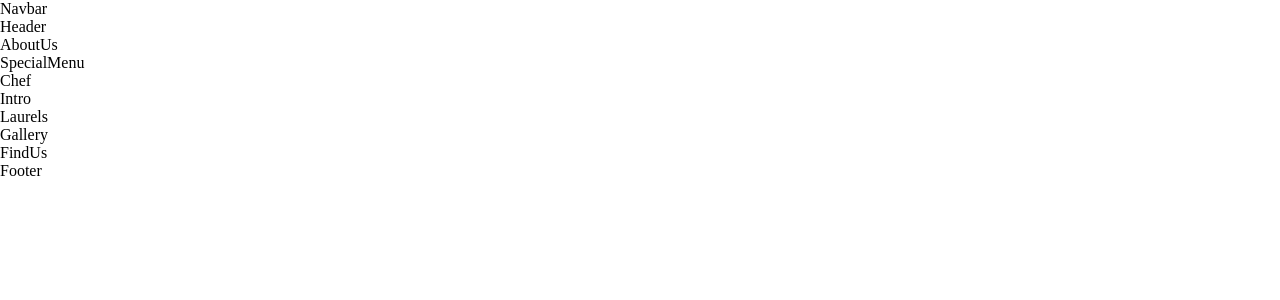
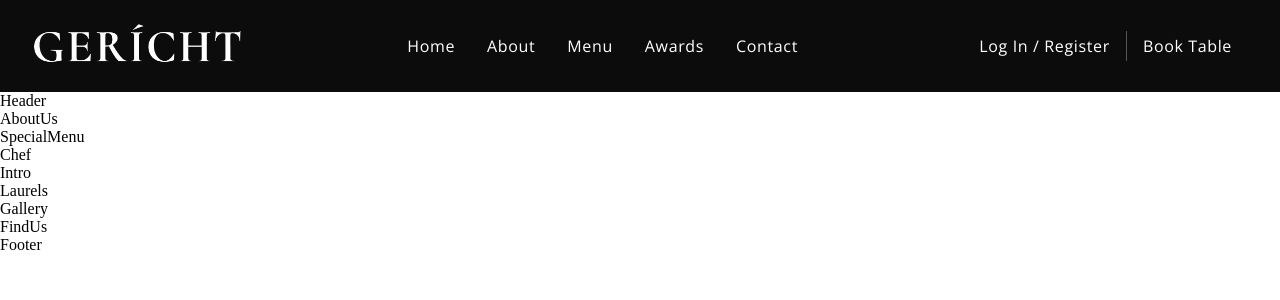
Before and after one commit to kodaas/Gericht, a React (Vite) app: page / in a window 1280 px wide. Shown: the top 300 px of the page. Built offline with nearby package versions, Linux system fonts and the light colour scheme; a web font is replaced by a local one.

Commit message:
Implemented Navbar

```diff
--- a/src/components/Navbar/Navbar.css
+++ b/src/components/Navbar/Navbar.css
@@ -0,0 +1,133 @@
+.app__navbar {
+    width: 100%;
+    display: flex;
+    justify-content: space-between;
+    align-items: center;
+    background: var(--color-black);
+
+    padding: 1rem 2rem;
+}
+
+.app__navbar-logo {
+    display: flex;
+    justify-content: flex-start;
+    align-items: center;
+}
+
+.app__navbar-logo img {
+    width: 150px;
+}
+
+.app__navbar-links {
+    flex: 1;
+    display: flex;
+    justify-content: center;
+    align-items: center;
+    list-style: none;
+}
+
+.app__navbar-links li {
+    margin: 0 1rem;
+    cursor: pointer;
+}
+
+.app__navbar-links li:hover {
+    color: var(--color-gray);
+}
+
+.app__navbar-login {
+    display: flex;
+    justify-content: flex-end;
+    align-items: center;
+}
+
+.app__navbar-login a {
+    margin: 0 1rem;
+    text-decoration: none;
+    transition: 0.5s ease;
+}
+
+.app__navbar-login a:hover {
+    border-bottom: 1px solid var(--color-golden);
+}
+
+.app__navbar-login div {
+    width: 1px;
+    height: 30px;
+    background-color: var(--color-gray);
+}
+
+.app__navbar-smallscreen {
+    display: none;
+}
+
+.app__navbar-smallscreen_overlay {
+    position: fixed;
+    top: 0;
+    left: 0;
+    width: 100%;
+    height: 100vh;
+    background-color: var(--color-black);
+    transition: 0.5 ease;
+
+    flex-direction: column;
+    z-index: 5;
+}
+
+.app__navbar-smallscreen_overlay .overlay__close {
+    font-size: 27px;
+    color: var(--color-golden);
+    cursor: pointer;
+
+    position: absolute;
+    top: 20px;
+    right: 20px;
+}
+
+.app__navbar-smallscreen_links {
+    list-style: none;
+}
+
+.app__navbar-smallscreen_links li {
+    margin: 2rem;
+    cursor: pointer;
+    color: var(--color-golden);
+    font-size: 2rem;
+    text-align: center;
+    font-family: var(--font-base);
+}
+
+.app__navbar-smallscreen_links li:hover {
+    color: var(--color-white);
+}
+
+@media screen and (max-width: 2000px) {
+    .app__navbar-logo img {
+        width: 210px;
+    }
+}
+
+
+@media screen and (max-width: 1150px) {
+    .app__navbar-links {
+        display: none;
+    }
+
+    .app__navbar-smallscreen {
+        display: flex;
+    }
+}
+
+@media screen and (max-width: 650px) {
+    .app__navbar {
+        padding: 1rem;
+    }
+
+    .app__navbar-login {
+        display: none;
+    }
+
+    .app__navbar-logo img {
+        width: 110px;
+    }
+}
--- a/src/components/Navbar/Navbar.jsx
+++ b/src/components/Navbar/Navbar.jsx
@@ -1,11 +1,84 @@
-import React from 'react';
+import React, { useState } from "react";
+import { GiHamburgerMenu } from "react-icons/gi";
+import { MdOutlineRestaurantMenu } from "react-icons/md";
+import images from "../../constants/images";
 
-import './Navbar.css';
+import "./Navbar.css";
 
-const Navbar = () => (
-  <div>
-    Navbar
-  </div>
-);
+const Navbar = () => {
+  const [toggleMenu, setToggleMenu] = useState(false);
+
+  return (
+    <nav className="app__navbar">
+      <div className="app__navbar-logo">
+        <img src={images.gericht} alt="App Logo" />
+      </div>
+
+      <ul className="app__navbar-links">
+        <li className="p__opensans">
+          <a href="#home">Home</a>
+        </li>
+        <li className="p__opensans">
+          <a href="#about">About</a>
+        </li>
+        <li className="p__opensans">
+          <a href="#menu">Menu</a>
+        </li>
+        <li className="p__opensans">
+          <a href="#awards">Awards</a>
+        </li>
+        <li className="p__opensans">
+          <a href="#contact">Contact</a>
+        </li>
+      </ul>
+
+      <div className="app__navbar-login">
+        <a href="#login" className="p__opensans">
+          Log In / Register{" "}
+        </a>
+        <div></div>
+        <a href="/" className="p__opensans">
+          Book Table
+        </a>
+      </div>
+
+      <div className="app__navbar-smallscreen">
+        <GiHamburgerMenu
+          color="#fff"
+          fontSize={27}
+          onClick={() => setToggleMenu(true)}
+        />
+
+        {toggleMenu && (
+          <div className="app__navbar-smallscreen_overlay flex__center slide-bottom">
+            <MdOutlineRestaurantMenu
+              fontSize={27}
+              className="overlay__close"
+              onClick={() => setToggleMenu(false)}
+            />
+
+            <ul className="app__navbar-smallscreen_links">
+              <li className="p__opensans">
+                <a href="#home">Home</a>
+              </li>
+              <li className="p__opensans">
+                <a href="#about">About</a>
+              </li>
+              <li className="p__opensans">
+                <a href="#menu">Menu</a>
+              </li>
+              <li className="p__opensans">
+                <a href="#awards">Awards</a>
+              </li>
+              <li className="p__opensans">
+                <a href="#contact">Contact</a>
+              </li>
+            </ul>
+          </div>
+        )}
+      </div>
+    </nav>
+  );
+};
 
 export default Navbar;
```
